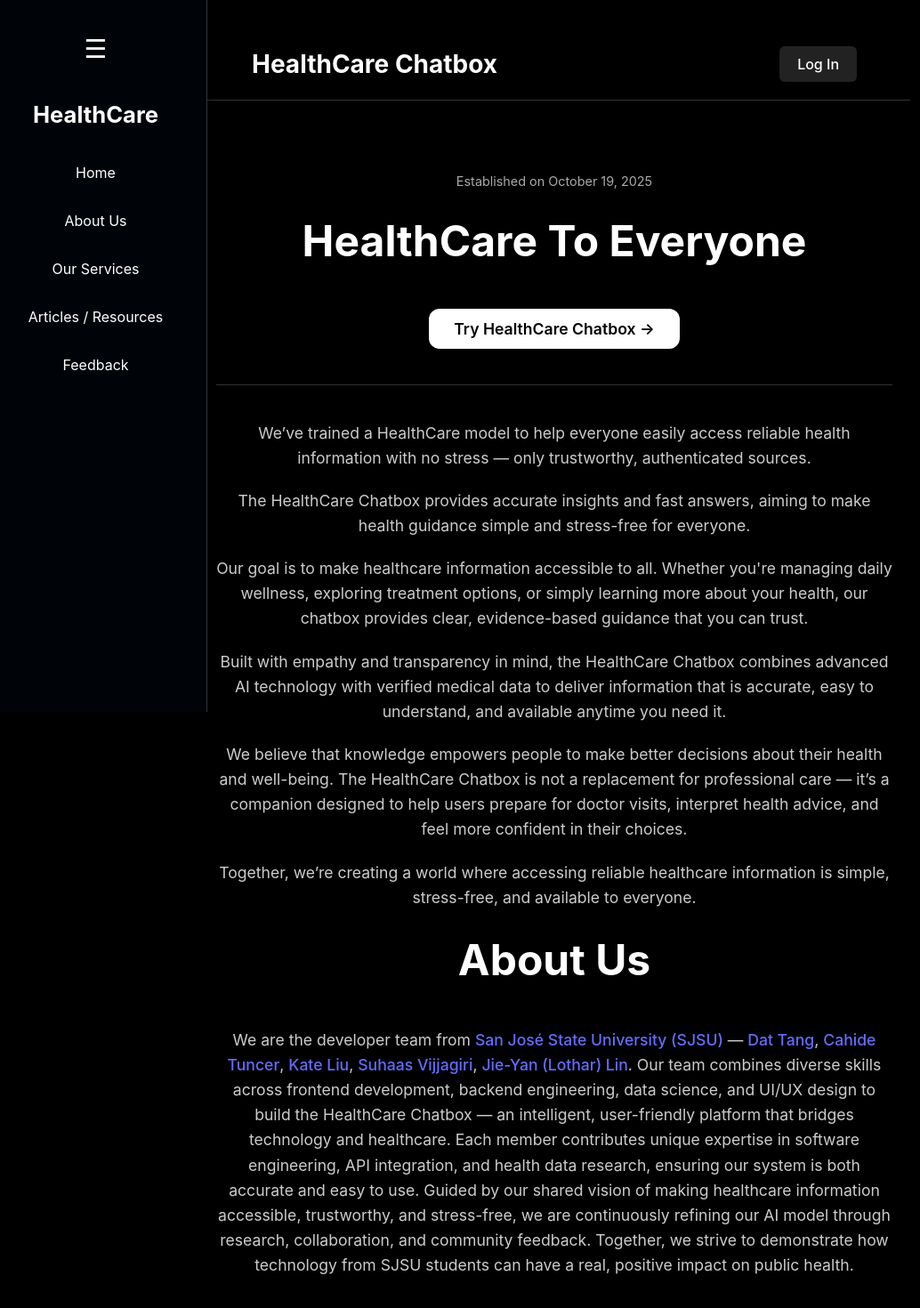
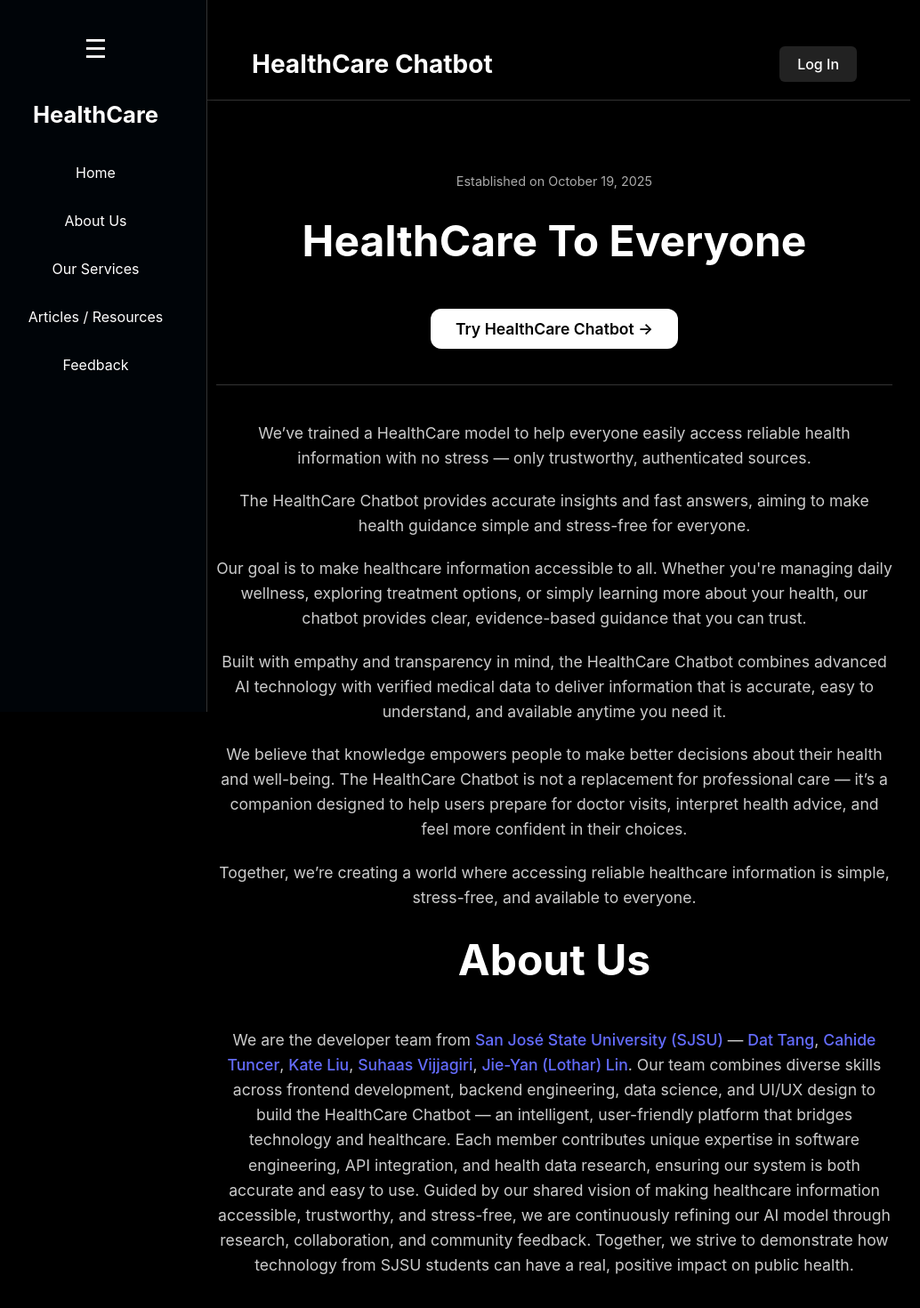
Before and after one commit to dattang12/HealthCare-Chatbox-SpartanTeam-2025, a React (Vite) app: page /#/ in a window 1280 px wide. Shown: the top 1470 px of the page at 89% size, without its empty margins (17-1051 px from the left). Built offline with nearby package versions, Linux system fonts and the light colour scheme.

Commit message:
Rename 'Chatbox' to 'Chatbot' throughout the page

```diff
--- a/src/IntroducingHealthCarePage.jsx
+++ b/src/IntroducingHealthCarePage.jsx
@@ -14,7 +14,7 @@
       <div className="content">
         {/* Header */}
         <header className="header">
-          <h1 className="title">HealthCare Chatbox</h1>
+          <h1 className="title">HealthCare Chatbot</h1>
           <button className="login-btn" onClick={() => navigate("/login")}>
             Log In
           </button>
@@ -31,7 +31,7 @@
             className="submit-button"
             onClick={() => navigate("/login")}
           >
-            Try HealthCare Chatbox →
+            Try HealthCare Chatbot →
           </button>
 
           <hr className="divider" />
@@ -42,26 +42,26 @@
           </p>
 
           <p className="paragraph">
-            The HealthCare Chatbox provides accurate insights and fast answers,
+            The HealthCare Chatbot provides accurate insights and fast answers,
             aiming to make health guidance simple and stress-free for everyone.
           </p>
 
           <p className="paragraph">
             Our goal is to make healthcare information accessible to all. Whether you're
             managing daily wellness, exploring treatment options, or simply learning more
-            about your health, our chatbox provides clear, evidence-based guidance that you
+            about your health, our chatbot provides clear, evidence-based guidance that you
             can trust.
           </p>
 
           <p className="paragraph">
-            Built with empathy and transparency in mind, the HealthCare Chatbox combines
+            Built with empathy and transparency in mind, the HealthCare Chatbot combines
             advanced AI technology with verified medical data to deliver information that is
             accurate, easy to understand, and available anytime you need it.
           </p>
 
           <p className="paragraph">
             We believe that knowledge empowers people to make better decisions about their
-            health and well-being. The HealthCare Chatbox is not a replacement for
+            health and well-being. The HealthCare Chatbot is not a replacement for
             professional care — it’s a companion designed to help users prepare for doctor
             visits, interpret health advice, and feel more confident in their choices.
           </p>
@@ -78,7 +78,7 @@
             <h2 className="headline">About Us</h2>
             <p className="paragraph">
               We are the developer team from <strong> <a href="https://www.sjsu.edu/"> San José State University (SJSU) </a></strong> — <a href="https://www.linkedin.com/in/dattang12/">Dat Tang</a>, <a href="https://www.linkedin.com/in/cahidetuncer/">Cahide Tuncer</a>, <a href="https://www.linkedin.com/in/kate-liu-huiguan/">Kate Liu</a>, <a href="https://www.linkedin.com/in/suhaas-teja">Suhaas Vijjagiri</a>, <a href="https://www.linkedin.com/in/jie-yan-lin-b108a130b">Jie-Yan (Lothar) Lin</a>
-              . Our team combines diverse skills across frontend development, backend engineering, data science, and UI/UX design to build the HealthCare Chatbox — an intelligent, user-friendly platform that bridges technology and healthcare. Each member contributes unique expertise in software engineering, API integration, and health data research, ensuring our system is both accurate and easy to use.
+              . Our team combines diverse skills across frontend development, backend engineering, data science, and UI/UX design to build the HealthCare Chatbot — an intelligent, user-friendly platform that bridges technology and healthcare. Each member contributes unique expertise in software engineering, API integration, and health data research, ensuring our system is both accurate and easy to use.
               Guided by our shared vision of making healthcare information accessible, trustworthy, and stress-free, we are continuously refining our AI model through research, collaboration, and community feedback. Together, we strive to demonstrate how technology from SJSU students can have a real, positive impact on public health.
             </p>
           </section>
@@ -89,7 +89,7 @@
 
             <p className="paragraph">
               Our goal is to make healthcare guidance simple, reliable, and accessible for
-              everyone. The HealthCare Chatbox offers a range of intelligent tools designed
+              everyone. The HealthCare Chatbot offers a range of intelligent tools designed
               to assist users in understanding, managing, and improving their health with
               confidence.
             </p>
@@ -138,7 +138,7 @@
 
         {/* Footer */}
         <footer className="footer">
-          © 2025 HealthCare Chatbox · All rights reserved
+          © 2025 HealthCare Chatbot · All rights reserved
         </footer>
       </div>
     </div>
```
